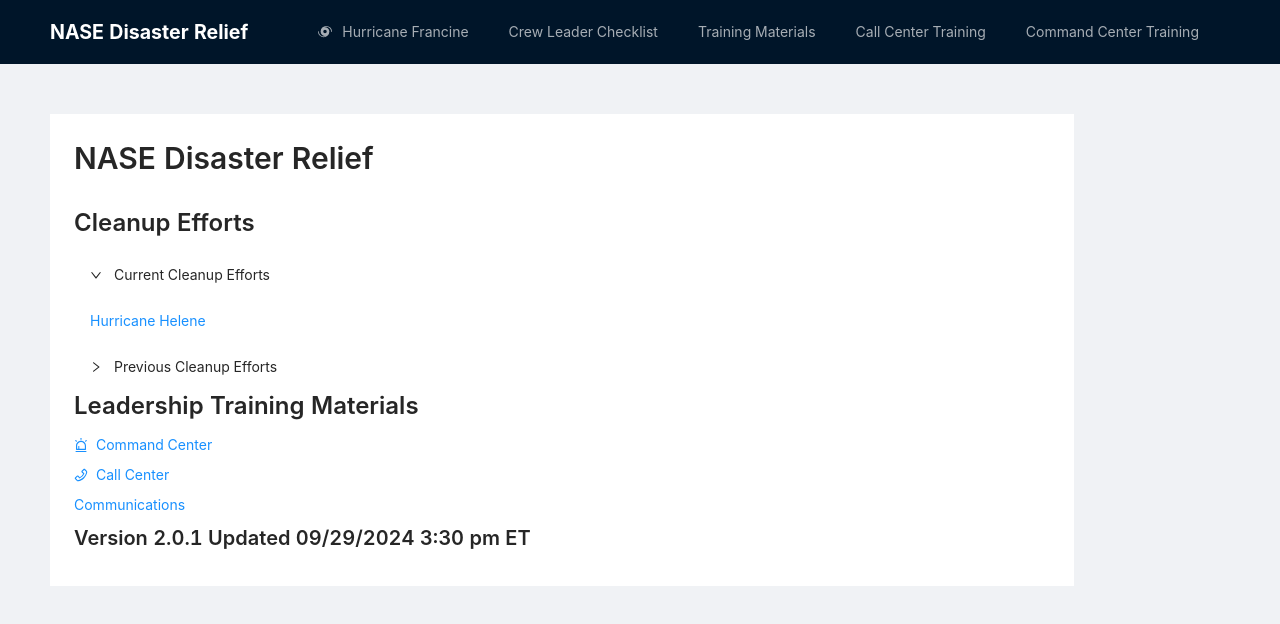
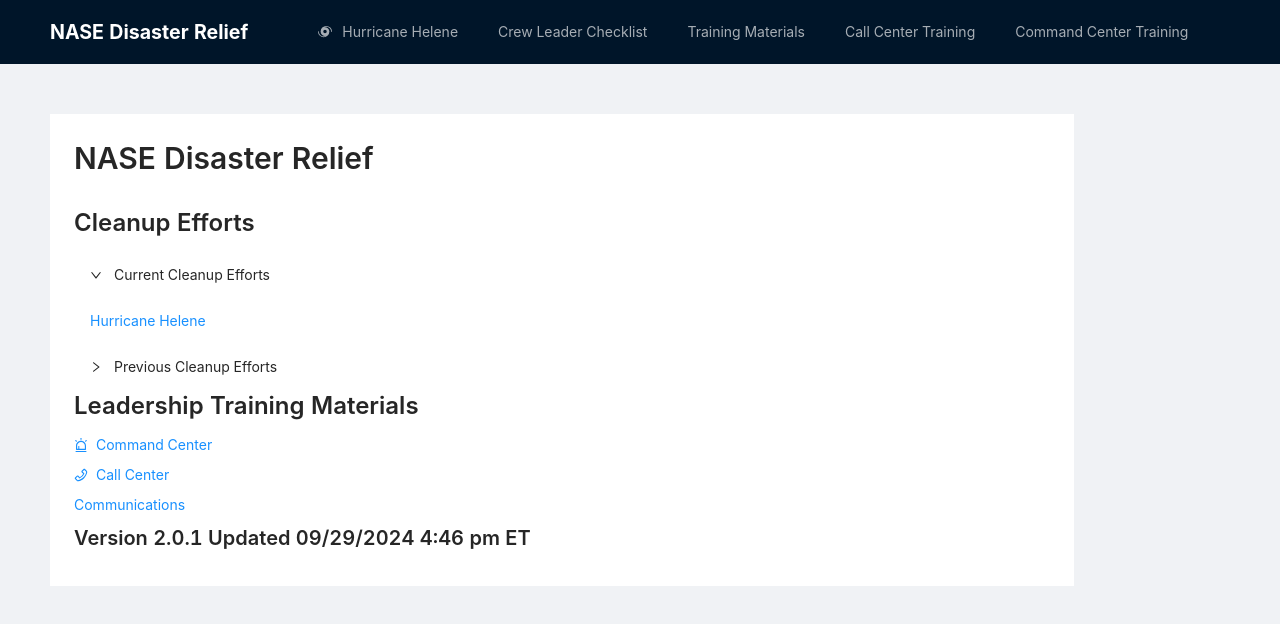
Before and after one commit to jaremieww/nase-disaster-relief, a React (Create React App) app: page / in a window 1280 px wide. Shown: the top 624 px of the page. Built offline with nearby package versions, Linux system fonts and the light colour scheme.

Commit message:
fix header

```diff
--- a/src/AntApp.tsx
+++ b/src/AntApp.tsx
@@ -21,7 +21,7 @@ export default function AntApp() {
         theme="dark"
         mode="horizontal"
         items={[
-          { key: 'idalia', label: 'Hurricane Francine', icon: <Icon component={BsHurricane} />  },
+          { key: 'ian', label: 'Hurricane Helene', icon: <Icon component={BsHurricane} />  },
           { key: 'crew-leader-checklist', label: 'Crew Leader Checklist' },
           { key: 'training', label: 'Training Materials' },
           { key: 'call-center', label: 'Call Center Training' },
--- a/src/Home.tsx
+++ b/src/Home.tsx
@@ -45,7 +45,7 @@ export default function Home() {
       <Link to="command-center"><Space><AlertOutlined />Command Center</Space></Link>
       <Link to="call-center"><Space><PhoneOutlined />Call Center</Space></Link>
       <Link to="communications"><Space>Communications</Space></Link>
-      <Title level={4}>Version 2.0.1 Updated 09/29/2024 3:30 pm ET</Title>
+      <Title level={4}>Version 2.0.1 Updated 09/29/2024 4:46 pm ET</Title>
     </Space>
   </>
 }
```
